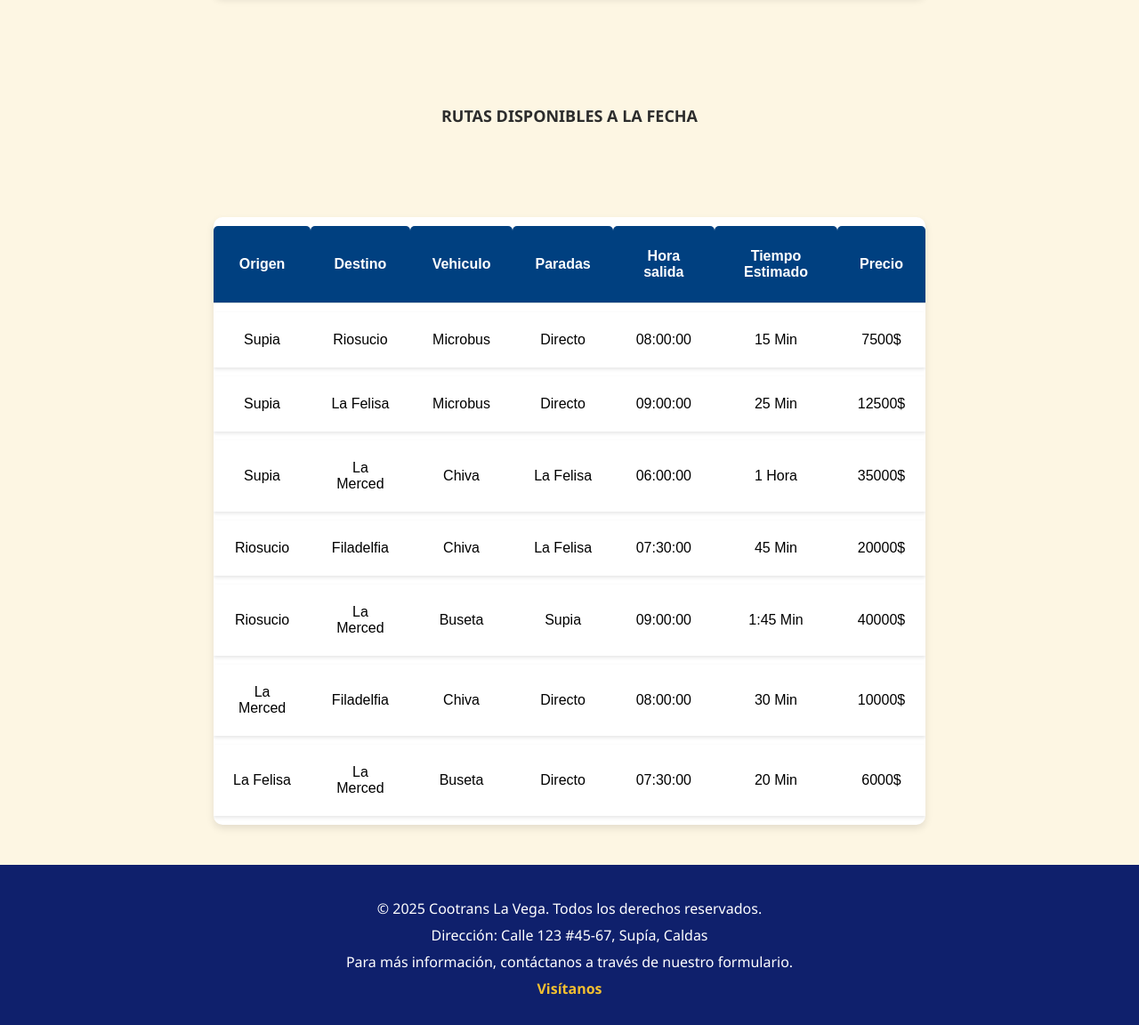
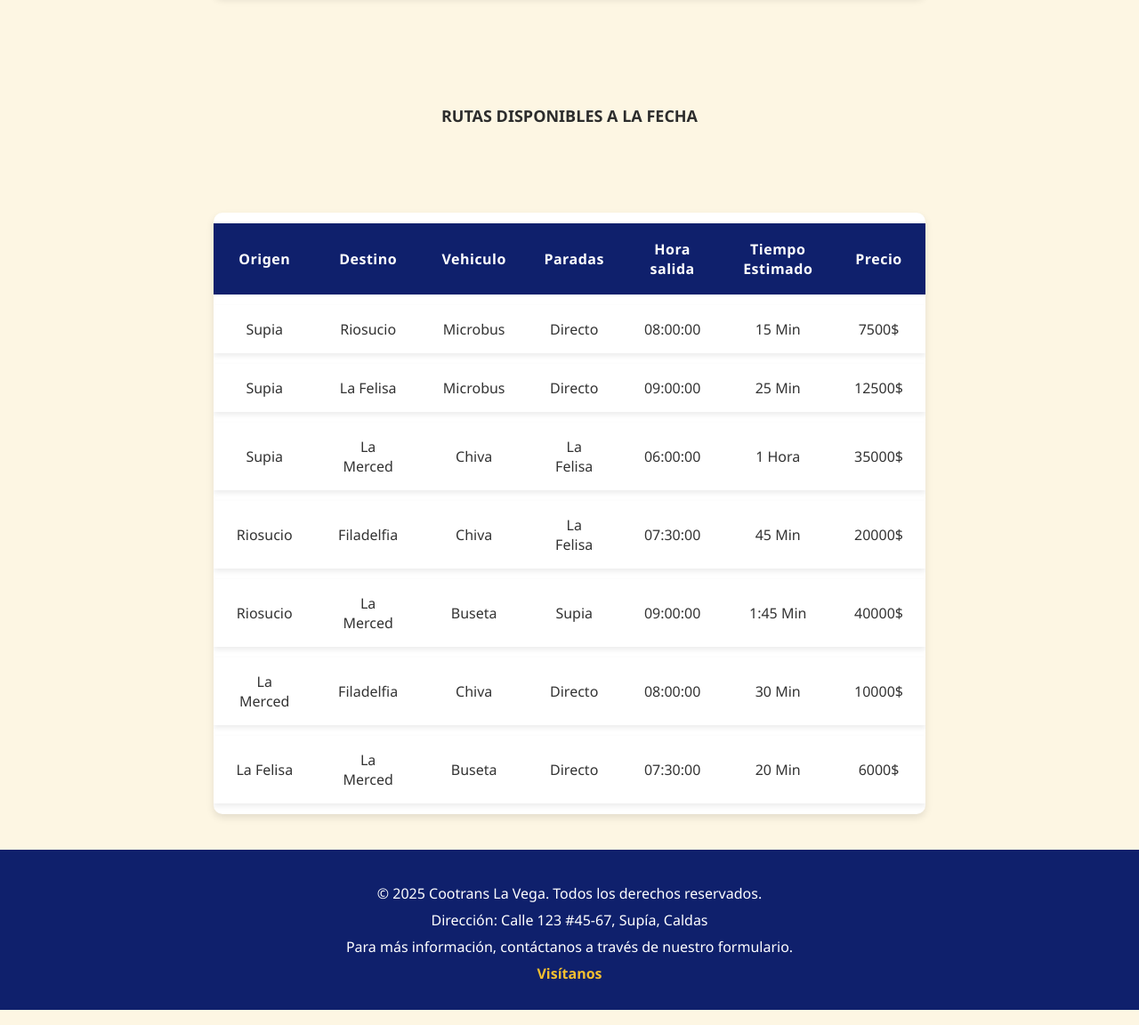
Before and after one commit to 0Juana0/Proyecto_Web_Tarea_3, a PHP site: page /Rutas_Horarios.php in a window 1280 px wide. Shown: the part 1181-2333 px from the top of the page at 89% size. Run offline with PHP 8.4, Linux system fonts and the light colour scheme; data comes from the database, SQL or seed files in the repository.

Commit message:
Cambios sutiles a la tabla de rutas y a las tarjetas
Se realizaron cambios sutiles a la tabla de rutas en Rutas y horarios, al igual que a las tarjetas en misión y visión. Se agrega el documento de Anexo 4 también.

```diff
--- a/css/Mision_Vision.css
+++ b/css/Mision_Vision.css
@@ -19,6 +19,30 @@ body {
   border-radius: 10px;
   box-shadow: 0 4px 8px rgba(0,0,0,0.1);
   font-family: 'Segoe UI', Tahoma, Geneva, Verdana, sans-serif;
+
+  /* Animación de entrada */
+  opacity: 0;
+  transform: translateY(30px);
+  animation: aparecer 0.8s ease-out forwards;
+}
+
+/* Animación hover */
+.caja1:hover {
+  transform: scale(1.02);
+  box-shadow: 0 8px 16px rgba(0,0,0,0.15);
+  transition: all 0.3s ease;
+}
+
+/* Keyframes para animación de entrada */
+@keyframes aparecer {
+  0% {
+    opacity: 0;
+    transform: translateY(30px);
+  }
+  100% {
+    opacity: 1;
+    transform: translateY(0);
+  }
 }
 
 .mensaje1 {
--- a/css/Rutas.css
+++ b/css/Rutas.css
@@ -80,31 +80,55 @@ select {
   cursor: pointer;
 }
 
-/* Css para la tabla de rutas */
+/* Estilo para la tabla de rutas */
 .ruta table {
-  width: 100%;
+  width: 90%;
+  margin: 40px auto;
   border-collapse: separate;
-  border-spacing: 0 10px; /* separación vertical entre filas */
-  font-family: Arial, sans-serif;
-  margin: 45px auto;
+  border-spacing: 0 12px;
+  font-family: 'Segoe UI', Arial, sans-serif;
+  font-size: 16px;
+  background-color: #fff;
 }
 
+/* Encabezado */
 .ruta thead th {
-  background-color: #004080; /* azul oscuro similar al sitio */
-  color: white;
-  padding: 25px;
+  background-color: #0F206C;
+  color: #fff;
+  padding: 18px;
   text-align: center;
-  font-weight: bold;
-  border-radius: 5px 5px 0 0;
+  font-weight: 600;
+  border: none;
+  letter-spacing: 0.5px;
 }
 
+/* Filas del cuerpo */
 .ruta tbody tr {
   background-color: #f9f9f9;
-  box-shadow: 0 2px 4px rgba(0,0,0,0.1); /* efecto de elevación */
+  box-shadow: 0 3px 6px rgba(0,0,0,0.08);
+  transition: transform 0.3s ease, box-shadow 0.3s ease;
 }
 
+/* Animación al pasar el cursor */
+.ruta tbody tr:hover {
+  transform: scale(1.02);
+  box-shadow: 0 6px 12px rgba(0,0,0,0.15);
+  background-color: #eef2ff;
+}
+
+/* Celdas */
 .ruta td {
-  padding: 22px;
+  padding: 16px 25px;
   text-align: center;
+  color: #333;
   border: none;
 }
+
+/* Animación para las celdas */
+.ruta td {
+  transition: color 0.3s ease;
+}
+
+.ruta tbody tr:hover td {
+  color: #0F206C;
+}
```
